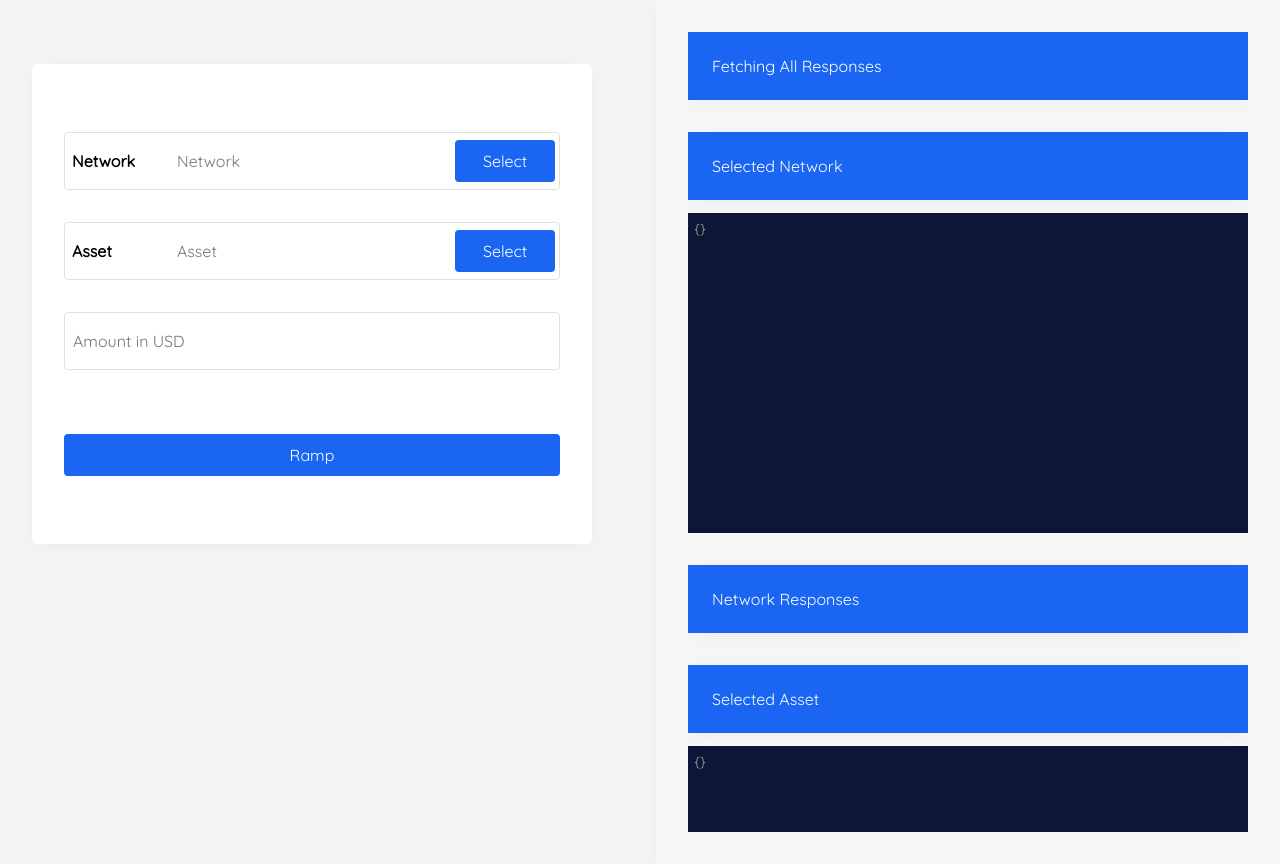
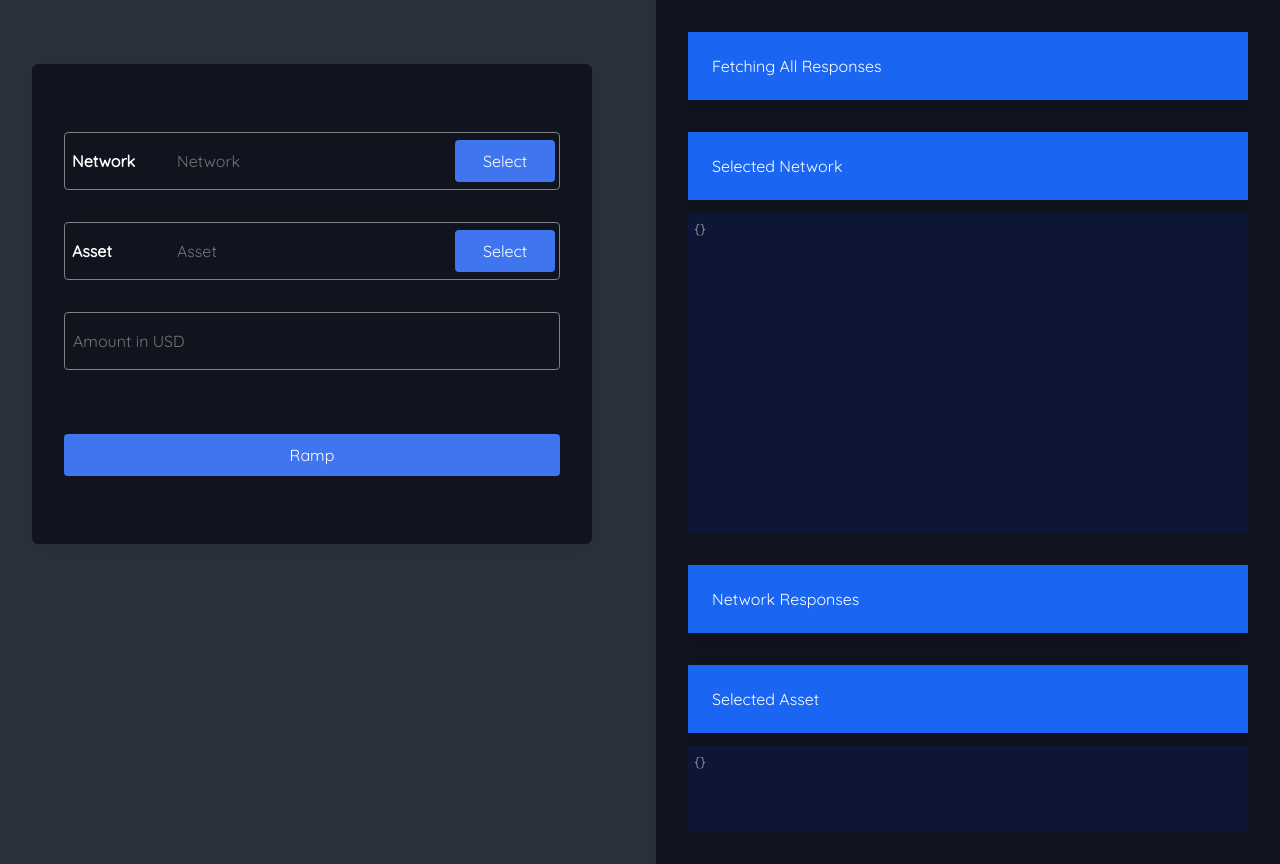
Before and after one commit to theekhay/kado-gateway, a React (Create React App) app: page / in a window 1280 px wide. Built offline with nearby package versions, Linux system fonts and the light colour scheme; no server answers.

Commit message:
redesign

```diff
--- a/src/index.css
+++ b/src/index.css
@@ -7,7 +7,7 @@
 }
 
 body {
-  background-color: #f5f5f5;
+  background: rgba(42, 49, 61);
 }
 
 .container {
--- a/src/page/GateWay.jsx
+++ b/src/page/GateWay.jsx
@@ -182,7 +182,11 @@ const GateWay = () => {
                 type="number"
                 onChange={handleAmountChange}
               />
-              {loading ? <p>Fetching quotes...</p> : <p>{quote}</p>}
+              {loading ? (
+                <p style={{ color: "#fff" }}>Fetching quotes...</p>
+              ) : (
+                <p style={{ color: "#fff" }}>{quote}</p>
+              )}
               <Button buttonText="Ramp" onClick={() => setShow(true)} />
             </div>
           </div>
--- a/src/sass/components/_buttons.scss
+++ b/src/sass/components/_buttons.scss
@@ -2,7 +2,7 @@
   button {
     width: 100%;
     color: #fff;
-    background: #1a66f3;
+    background: #3f76f0;
     font-size: 1rem;
     font-weight: 400;
     border: none;
--- a/src/sass/components/_textinput.scss
+++ b/src/sass/components/_textinput.scss
@@ -3,17 +3,18 @@
   input {
     width: 100%;
     height: 58px;
-    border: 1px solid #e0e0e0;
+    border: 1px solid gray;
     border-radius: 4px;
     padding: 0 1em;
+    background: none;
     font-size: 1rem;
     font-weight: 400;
-    color: #000;
+    color: #fff;
     outline: none;
     transition: all 0.2s ease-in-out;
 
     &:disabled {
-      background: #fff;
+      background: none;
       cursor: not-allowed;
     }
   }
@@ -34,6 +35,7 @@
     left: 0.5rem;
     z-index: 9999;
     font-weight: bold;
+    color: #fff;
   }
 
   .iconappended {
@@ -55,7 +57,7 @@
       right: 1%;
       width: 100px;
       color: #fff;
-      background: #1a66f3;
+      background: #3f76f0;
       font-size: 1rem;
       font-weight: 400;
       border: none;
--- a/src/sass/page/_apiresponses.scss
+++ b/src/sass/page/_apiresponses.scss
@@ -4,6 +4,7 @@
   height: 100%;
   max-height: 100vh;
   overflow: scroll;
+
   .apiresponse__header {
     width: 100%;
     min-height: 58px;
--- a/src/sass/page/_gateway.scss
+++ b/src/sass/page/_gateway.scss
@@ -21,7 +21,7 @@
 
   .gatewaylayout--right {
     width: 100%;
-    background-color: #f7f7f7;
+    background: #0f141f;
     box-shadow: 0px 3px 20px rgba(0, 0, 0, 0.043);
     height: 100%;
     min-height: 100vh;
@@ -32,7 +32,7 @@
 .gateway__container {
   max-width: 654px;
   width: 100%;
-  background: #ffffff;
+  background: #0f141f;
   box-shadow: 0px 3px 20px rgba(0, 0, 0, 0.043);
   border-radius: 6px;
   min-height: 480px;
--- a/src/sass/ui/_networktab.scss
+++ b/src/sass/ui/_networktab.scss
@@ -1,7 +1,7 @@
 .networktab__container {
   max-width: 654px;
   width: 100%;
-  background: #ffffff;
+  background: #0f141f;
   box-shadow: 0px 3px 20px rgba(0, 0, 0, 0.043);
   border-radius: 6px;
   min-height: 380px;
@@ -12,7 +12,7 @@
     display: flex;
     align-items: center;
     justify-content: space-between;
-    border-bottom: 1px solid #e5e5e5;
+    border-bottom: 1px solid gray;
     margin-bottom: 2em;
     padding-bottom: 2em;
 
@@ -23,10 +23,11 @@
       font-weight: 500;
       font-size: 0.98rem;
       line-height: 2rem;
-      color: #000000;
+      color: #fff;
 
       span {
-        background-color: #e5e5e5;
+        background-color: white;
+        color: #0f141f;
         display: grid;
         place-items: center;
         padding: 0.2em;
@@ -38,7 +39,7 @@
       font-weight: 500;
       font-size: 0.9rem;
       line-height: 2rem;
-      color: #000000;
+      color: #fff;
     }
   }
 
@@ -55,13 +56,14 @@
     margin-top: 2em;
     .networktab--grid {
       width: 100%;
-      background: #ffffff;
-      border: 1px solid #e5e5e5;
+      background: #0f141f;
+      border: 1px solid gray;
       border-radius: 6px;
       padding: 0.5em 1em;
       display: flex;
       justify-content: space-between;
       align-items: center;
+      color: #fff;
       height: 80px;
       cursor: pointer;
 
@@ -94,8 +96,11 @@
     width: 100%;
     height: 42px;
     padding: 0 2em;
-    border: 1px solid #e5e5e5;
+    border: 1px solid gray;
+    color: #fff;
+    background: none;
     border-radius: 6px;
+    outline: none;
   }
 
   svg {
--- a/src/ui/AssetTab.jsx
+++ b/src/ui/AssetTab.jsx
@@ -52,7 +52,7 @@ const AssetTab = ({
       </div>
       <div className="searchinput">
         <input type="text" onChange={(e) => setSearchParam(e.target.value)} />
-        <CiSearch size={20} />
+        <CiSearch size={20} color="white" />
       </div>
       <div className="networktab">
         {filteredAssets &&
```
